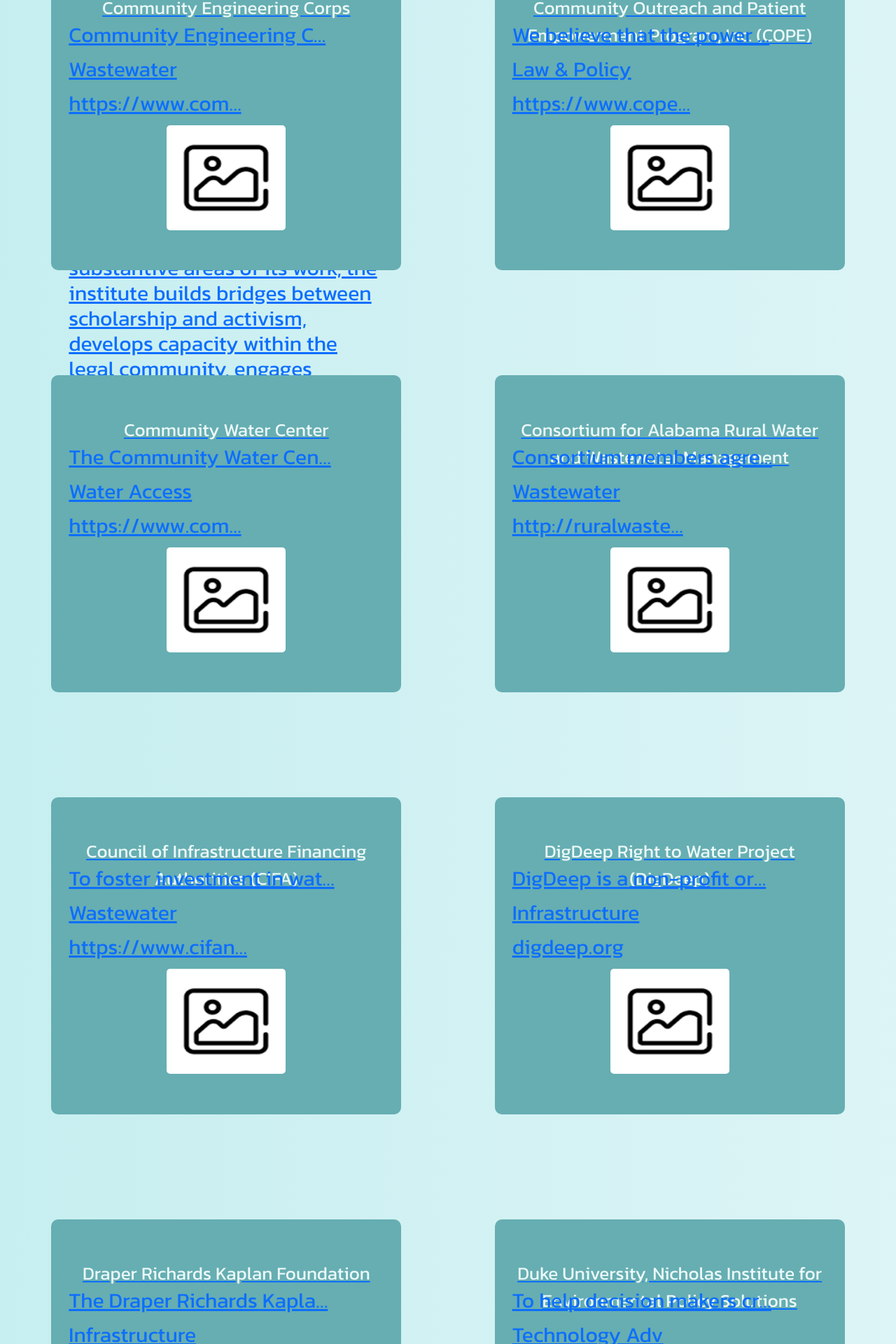
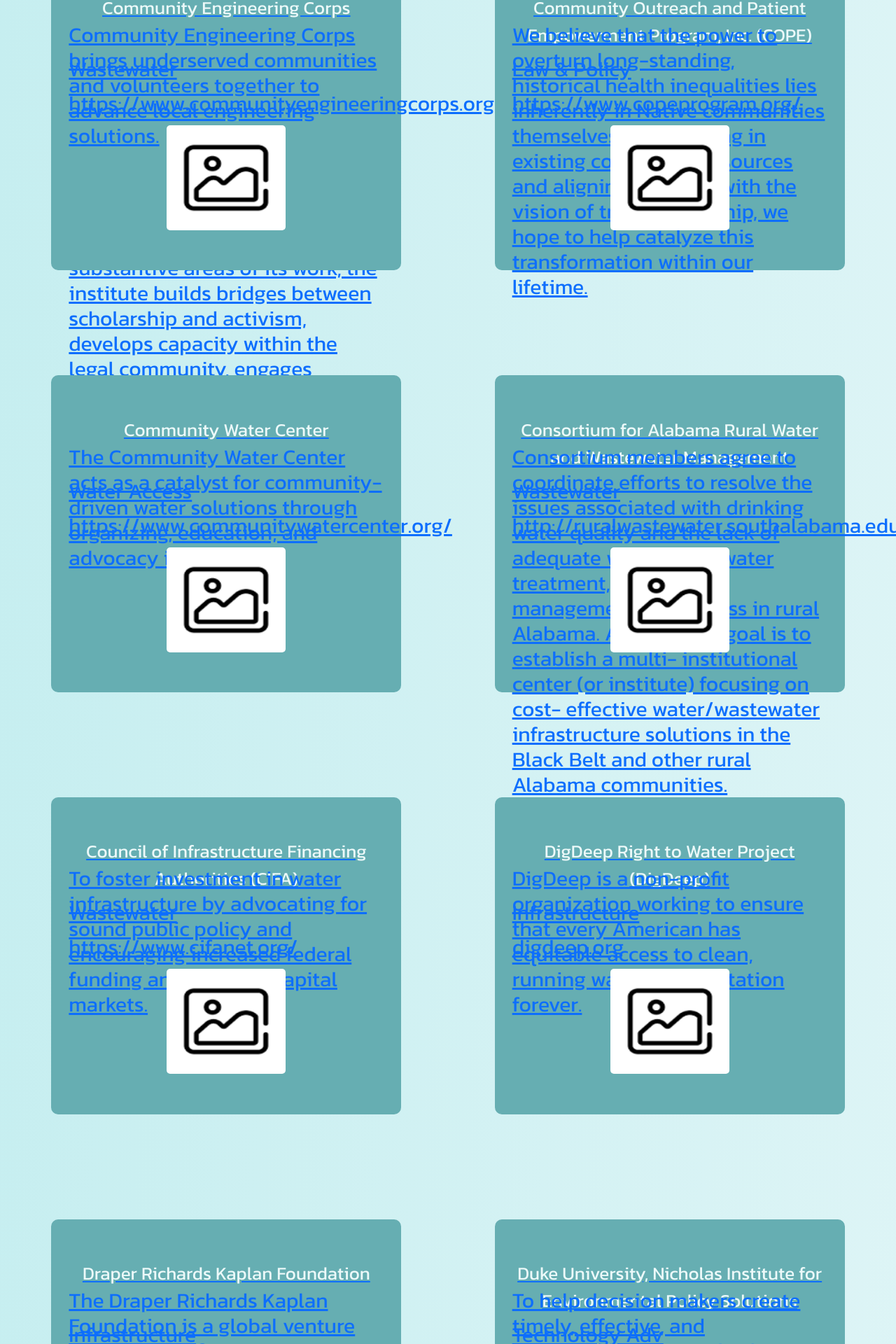
Before and after one commit to UW-INFO442-AU23/Team-Aquanauts, a React (Create React App) app: page /donations in a window 1280 px wide. Shown: the part 8900-10820 px from the top of the page at 70% size. Built offline with nearby package versions, Linux system fonts and the light colour scheme.

Commit message:
completed full sentences for the first 35 charity data sets

```diff
--- a/package.json
+++ b/package.json
@@ -16,12 +16,6 @@
     "web-vitals": "^2.1.4"
   },
   "scripts": {
-<<<<<<< HEAD
-
-=======
-    "predeploy": "npm run build",
-    "deploy": "gh-pages -d build",
->>>>>>> e6eeb8bf60c98bd2ca43f7d643da8b73c7bcc8f2
     "start": "react-scripts start",
     "build": "react-scripts build",
     "test": "react-scripts test",
--- a/src/data/waterCharities.js
+++ b/src/data/waterCharities.js
@@ -415,7 +415,7 @@
    "Focus": "Wastewater",
    "Beneficiary": "Households"
  },
- { /* last done here Nov 27 */
+ {
    "Name": "Columbia University, Human Rights Institute",
    "Website": "https://web.law.columbia.edu/human-rights-institute",
    "Region": "Southeast",
@@ -433,7 +433,7 @@
  },
  {
    "Name": "Communities Unlimited",
-   "Website": "https://communiti…",
+   "Website": "https://communitiesu.org/",
    "Region": "Southeast",
    "Entity": "NGO",
    "Mailing Address": "e3 East Colt Square Drive, F…",
@@ -441,7 +441,7 @@
    "Primary Contact, Title": "Tommy Ricks, Director of Environmental S…",
    "Primary Contact Email": "tommy.ricks@communitiesu.org",
    "Primary Contact Phone": "",
-   "Mission Statement": "Communities Unlimited co…",
+   "Mission Statement": "Communities Unlimited connects people to solutions. Based on what the problem is, the solutions look different, but in every interaction, our belief in the people we partner with allows them to see new possibilities and restores their hope for a brighter future.",
    "Role in US WaSH Sector": "Communities Unlimited has a 45…",
    "Approach": "Funding",
    "Focus": "Wastewater",
@@ -449,7 +449,7 @@
  },
  {
    "Name": "Community Engineering Corps",
-   "Website": "https://www.com…",
+   "Website": "https://www.communityengineeringcorps.org/",
    "Region": "Nationwide",
    "Entity": "NGO",
    "Mailing Address": "e1031 33rd Street, Suite 210…",
@@ -457,7 +457,7 @@
    "Primary Contact, Title": "Natalie Celmo, Senior Program Engineer",
    "Primary Contact Email": "natalie.celmo@ewb-usa.org",
    "Primary Contact Phone": "",
-   "Mission Statement": "Community Engineering C…",
+   "Mission Statement": "Community Engineering Corps brings underserved communities and volunteers together to advance local engineering solutions.",
    "Role in US WaSH Sector": "With a strong commitment to co…",
    "Approach": "Funding",
    "Focus": "Wastewater",
@@ -465,7 +465,7 @@
  },
  {
    "Name": "Community Outreach and Patient Empowerment Program, Inc. (COPE)",
-   "Website": "https://www.cope…",
+   "Website": "https://www.copeprogram.org/",
    "Region": "Southwest",
    "Entity": "NGO",
    "Mailing Address": "208 W Coal Ave, Gallup, N…",
@@ -473,7 +473,7 @@
    "Primary Contact, Title": "Carmen George, Research and MEQ Mana…",
    "Primary Contact Email": "carmen@copeprogram.org",
    "Primary Contact Phone": "(505) 860-7861",
-   "Mission Statement": "We believe that the power …",
+   "Mission Statement": "We believe that the power to overturn long-standing, historical health inequalities lies inherently in Native communities themselves. By investing in existing community resources and aligning our work with the vision of tribal leadership, we hope to help catalyze this transformation within our lifetime.",
    "Role in US WaSH Sector": "Solicit and utilize community fee…",
    "Approach": "Communications & PR",
    "Focus": "Law & Policy",
@@ -481,7 +481,7 @@
  },
  {
    "Name": "Community Water Center",
-   "Website": "https://www.com…",
+   "Website": "https://www.communitywatercenter.org/",
    "Region": "West Coast",
    "Entity": "NGO",
    "Mailing Address": "222 N. Garden St. Suite 13…",
@@ -489,7 +489,7 @@
    "Primary Contact, Title": "Christina Marquez, Administrative Assistant",
    "Primary Contact Email": "christina.marquez@communitywaterc…",
    "Primary Contact Phone": "(559) 733-0219",
-   "Mission Statement": "The Community Water Cen…",
+   "Mission Statement": "The Community Water Center acts as a catalyst for community-driven water solutions through organizing, education, and advocacy in California.",
    "Role in US WaSH Sector": "Community Water Center contin…",
    "Approach": "Policy Advocacy",
    "Focus": "Water Access",
@@ -497,7 +497,7 @@
  },
  {
    "Name": "Consortium for Alabama Rural Water and Wastewater Management",
-   "Website": "http://ruralwaste…",
+   "Website": "http://ruralwastewater.southalabama.edu/",
    "Region": "Southeast",
    "Entity": "",
    "Mailing Address": "University of South Alaba…",
@@ -505,7 +505,7 @@
    "Primary Contact, Title": "Dr. Kevin White, Professor Emeritus at the …",
    "Primary Contact Email": "kwhite@southalabama.edu",
    "Primary Contact Phone": "(251) 460-6174",
-   "Mission Statement": "Consortium members agre…",
+   "Mission Statement": "Consortium members agree to coordinate efforts to resolve the issues associated with drinking water quality and the lack of adequate water/wastewater treatment, disposal, management, and access in rural Alabama. A long-term goal is to establish a multi- institutional center (or institute) focusing on cost- effective water/wastewater infrastructure solutions in the Black Belt and other rural Alabama communities.",
    "Role in US WaSH Sector": "In 2018, the Consortium for Alab…",
    "Approach": "Community Organizing",
    "Focus": "Wastewater",
@@ -513,7 +513,7 @@
  },
  {
    "Name": "Council of Infrastructure Financing Authorities (CIFA)",
-   "Website": "https://www.cifan…",
+   "Website": "https://www.cifanet.org/",
    "Region": "Nationwide",
    "Entity": "Collaborative/Netw…",
    "Mailing Address": "P.O. Box 14032, Washingto…",
@@ -521,7 +521,7 @@
    "Primary Contact, Title": "Deirdre Finn, Executive Director",
    "Primary Contact Email": "dfinn@cifanet.org",
    "Primary Contact Phone": "",
-   "Mission Statement": "To foster investment in wat…",
+   "Mission Statement": "To foster investment in water infrastructure by advocating for sound public policy and encouraging increased federal funding and engaged capital markets.",
    "Role in US WaSH Sector": "CIFA advocates for the Clean Wat…",
    "Approach": "Funding",
    "Focus": "Wastewater",
@@ -537,7 +537,7 @@
    "Primary Contact, Title": "Kabir Thatte, Director of Policy & Coalitions",
    "Primary Contact Email": "kabir@digdeep.org",
    "Primary Contact Phone": "(508) 517-2478",
-   "Mission Statement": "DigDeep is a non-profit or…",
+   "Mission Statement": "DigDeep is a non-profit organization working to ensure that every American has equitable access to clean, running water and sanitation forever.",
    "Role in US WaSH Sector": "We're a human rights nonprofit s…",
    "Approach": "Funding",
    "Focus": "Infrastructure",
@@ -545,7 +545,7 @@
  },
  {
    "Name": "Draper Richards Kaplan Foundation",
-   "Website": "https://www.drkfo…",
+   "Website": "https://www.drkfoundation.org/",
    "Region": "Nationwide",
    "Entity": "Foundation",
    "Mailing Address": "1600 El Camino Real, Suite …",
@@ -553,15 +553,15 @@
    "Primary Contact, Title": "",
    "Primary Contact Email": "info@drkfoundation.org",
    "Primary Contact Phone": "(650) 319-7808",
-   "Mission Statement": "The Draper Richards Kapla…",
+   "Mission Statement": "The Draper Richards Kaplan Foundation is a global venture philanthropy firm supporting early stage, high impact social enterprises. We believe that with early funding and rigorous support, exceptional leaders, tackling some of society’s most complex problems, can make the world a better place.",
    "Role in US WaSH Sector": "We fund and support early-stage…",
    "Approach": "Funding",
    "Focus": "Infrastructure",
    "Beneficiary": "Implementing Organizations"
  },
- {
+ { /* ended here 11/28 */
    "Name": "Duke University, Nicholas Institute for Environmental Policy Solutions",
-   "Website": "https://nicholasin…",
+   "Website": "https://nicholasinstitute.duke.edu/",
    "Region": "Nationwide",
    "Entity": "Academia",
    "Mailing Address": "2117 Campus Drive, Durha…",
@@ -569,7 +569,7 @@
    "Primary Contact, Title": "General Info - will point to correct person",
    "Primary Contact Email": "nicholasinstitute@duke.edu",
    "Primary Contact Phone": "(919) 613-8709",
-   "Mission Statement": "To help decision makers cr…",
+   "Mission Statement": "To help decision makers create timely, effective, and economically practical solutions to the world’s critical environmental challenges.",
    "Role in US WaSH Sector": "Convene forums of thought lead…",
    "Approach": "Research & Development",
    "Focus": "Technology Adv",
```
Also changed, not shown: public/img/green river trail.jpeg (added).
